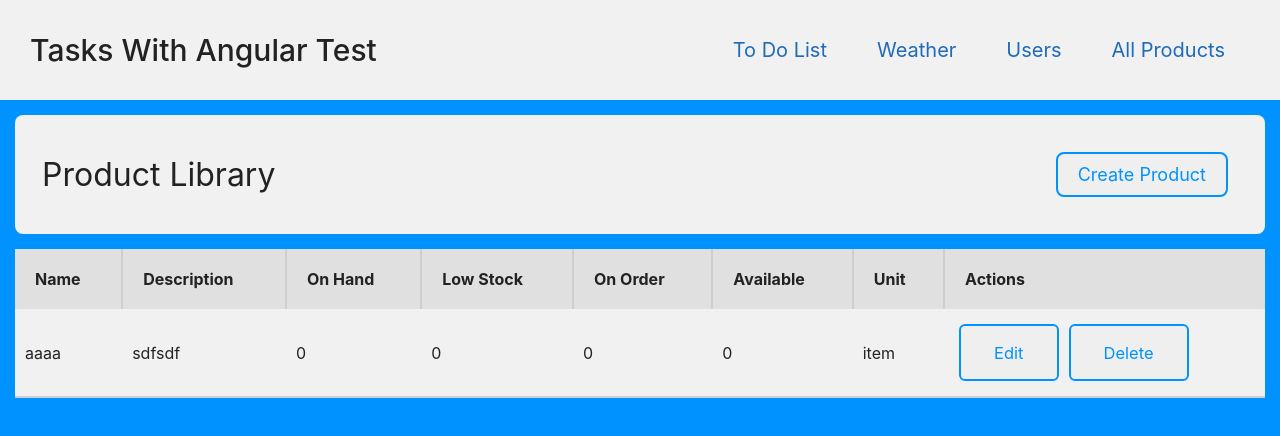
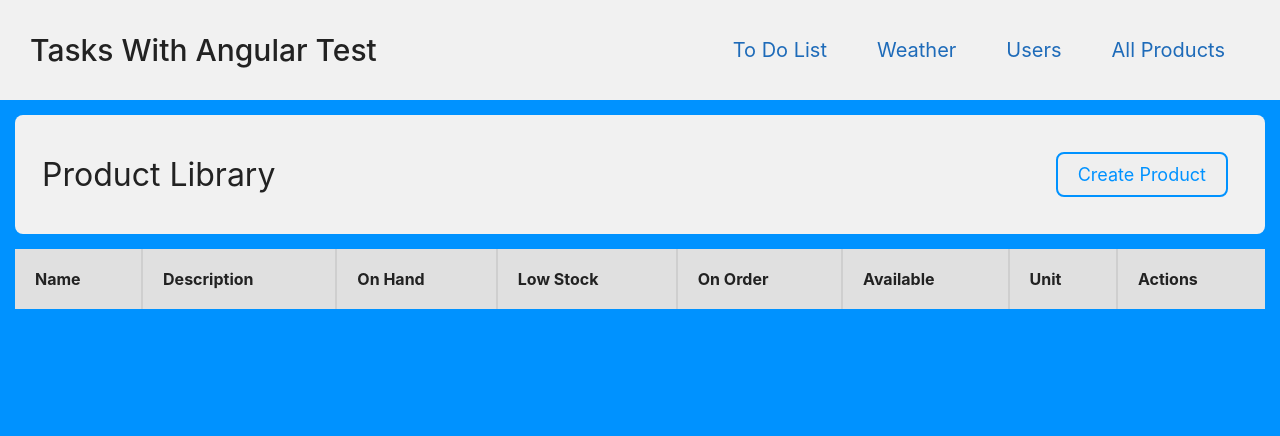
Before and after one commit to ArsenGabrielyan/angular-tasks, an Angular app: page /products in a window 1280 px wide. Shown: the top 436 px of the page. Built offline with nearby package versions, Linux system fonts and the light colour scheme; data requests are answered from the project's data file.

Commit message:
Added Working Delete Button in Products

```diff
--- a/src/app/modules/products/components/product-form/product-form.component.ts
+++ b/src/app/modules/products/components/product-form/product-form.component.ts
@@ -1,6 +1,6 @@
 import { Component, OnInit } from '@angular/core';
 import { FormBuilder, FormGroup, Validators } from '@angular/forms';
-import { ActivatedRoute } from '@angular/router';
+import { ActivatedRoute, Router } from '@angular/router';
 import { IProduct } from 'src/app/interfaces/product';
 import { ProductFormValidator } from '../../classes/product-form-validator';
 import { HttpService } from '../../services/http.service';
@@ -13,7 +13,7 @@ import { HttpService } from '../../services/http.service';
 export class ProductFormComponent implements OnInit {
   frmProduct!: FormGroup;
   id!: number;
-  constructor(private frmBuild: FormBuilder, private httpService: HttpService, private route: ActivatedRoute){}
+  constructor(private frmBuild: FormBuilder, private httpService: HttpService, private route: ActivatedRoute, private router: Router){}
   ngOnInit(): void {
     this.frmProduct = this.frmBuild.group({
       name: ["", [Validators.required, Validators.minLength(2)]],
@@ -47,5 +47,6 @@ export class ProductFormComponent implements OnInit {
         unit: ""
       });
     }
+    this.router.navigateByUrl("/products")
   }
 }
--- a/src/app/modules/products/products.component.ts
+++ b/src/app/modules/products/products.component.ts
@@ -1,5 +1,4 @@
-import { Component, OnDestroy } from '@angular/core';
-import { Router } from '@angular/router';
+import { Component, OnDestroy, OnInit } from '@angular/core';
 import { map, Subject, takeUntil } from 'rxjs';
 import { IProduct } from 'src/app/interfaces/product';
 import { HttpService } from './services/http.service';
@@ -9,10 +8,11 @@ import { HttpService } from './services/http.service';
   templateUrl: './products.component.html',
   styleUrls: ['./products.component.scss']
 })
-export class ProductsComponent implements OnDestroy{
+export class ProductsComponent implements OnInit,OnDestroy{
   prodList: IProduct[] = [];
   destroy$ = new Subject<void>()
-  constructor(private httpService: HttpService, private router: Router){
+  constructor(private httpService: HttpService){}
+  ngOnInit(): void {
     this.httpService.showProduct().pipe(map(res=>{
       this.prodList = res;
     }),takeUntil(this.destroy$)).subscribe();
@@ -22,6 +22,6 @@ export class ProductsComponent implements OnDestroy{
   }
   deleteProduct(id:number){
     this.httpService.deleteProduct(id).subscribe();
-    this.httpService.showProduct().subscribe();
+    window.location.reload();
   }
 }
--- a/src/assets/db.json
+++ b/src/assets/db.json
@@ -1,14 +1,3 @@
 {
-  "products": [
-    {
-      "name": "aaaa",
-      "desc": "sdfsdf",
-      "onhand": 0,
-      "lowstock": 0,
-      "onorder": 0,
-      "available": 0,
-      "unit": "item",
-      "id": 1
-    }
-  ]
+  "products": []
 }
```
